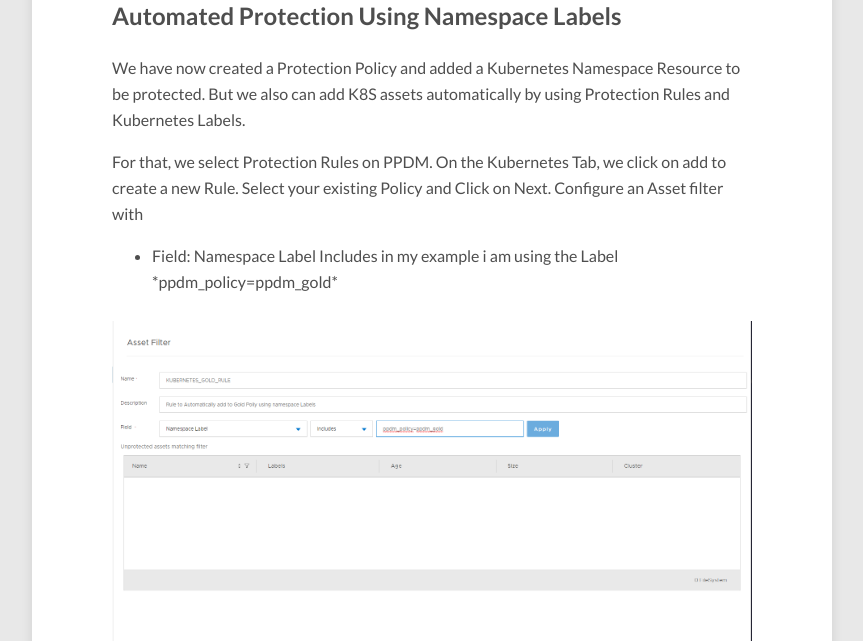
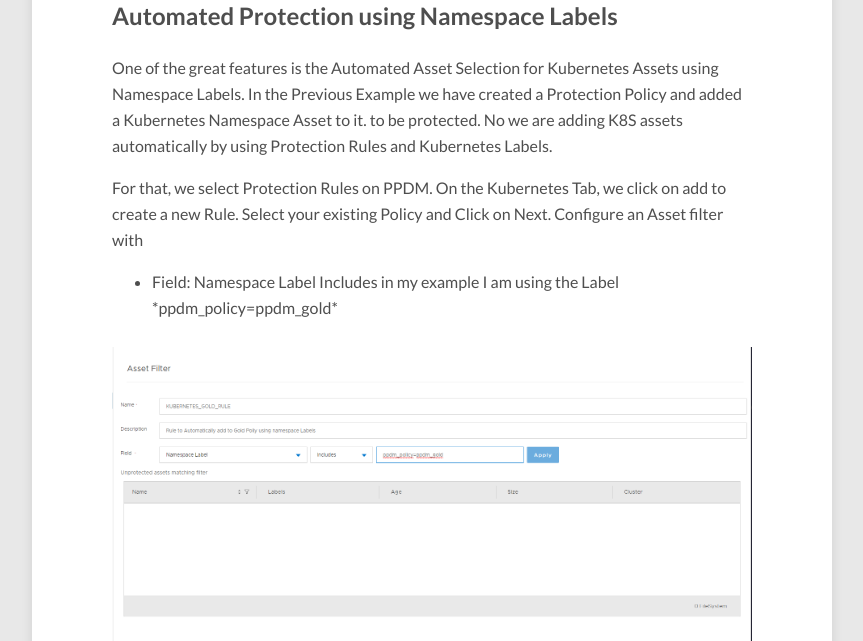
Before and after one commit to bottkars/bottkars.github.io, a Jekyll site: the page built from _posts/2020-11-25-Protecting-AKS-Workloads-on-Azure.md, in a window 1280 px wide and 900 px high, scrolled down 13371 px, cut to the strip 259-900 px from the top of the window. Shown: the whole strip, without its empty margins (208-1071 px from the left). Built offline with Jekyll 4.4.1, drawn with Linux system fonts in a browser that asks for light colours; nearby versions of some CDN libraries.

Commit message:
asst labels

```diff
--- a/_posts/2020-11-25-Protecting-AKS-Workloads-on-Azure.md
+++ b/_posts/2020-11-25-Protecting-AKS-Workloads-on-Azure.md
@@ -321,17 +321,19 @@
 </figure>
 
 
-## Automated Protection Using Namespace Labels
+## Automated Protection using Namespace Labels
 
-We have now created a Protection Policy and added a Kubernetes Namespace Resource
-to be protected. But we also can add K8S assets automatically by using Protection Rules and Kubernetes Labels.
+One of the great features is the Automated Asset Selection for Kubernetes Assets using Namespace Labels.
+In the Previous Example we have created a Protection Policy and added a Kubernetes Namespace Asset to it.
+to be protected.
+No we are adding K8S assets automatically by using Protection Rules and Kubernetes Labels.
 
 For that, we select Protection Rules on PPDM.
 On the Kubernetes Tab, we click on add to create a new Rule.
 Select your existing Policy and Click on Next.
 Configure an Asset filter with
 - Field: Namespace Label  Includes <your label>
-in my example i am using the Label *ppdm_policy=ppdm_gold*
+in my example I am using the Label *ppdm_policy=ppdm_gold*
 <figure class="full">
 	<img src="/images/asset_filter.png" alt="">
 	<figcaption>Asset Filters</figcaption>
```
